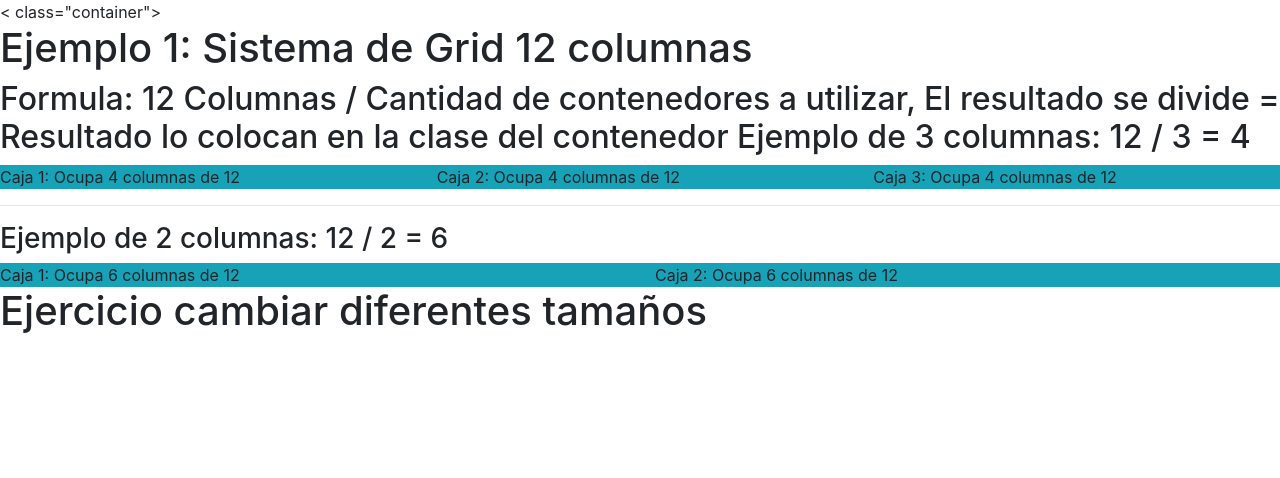
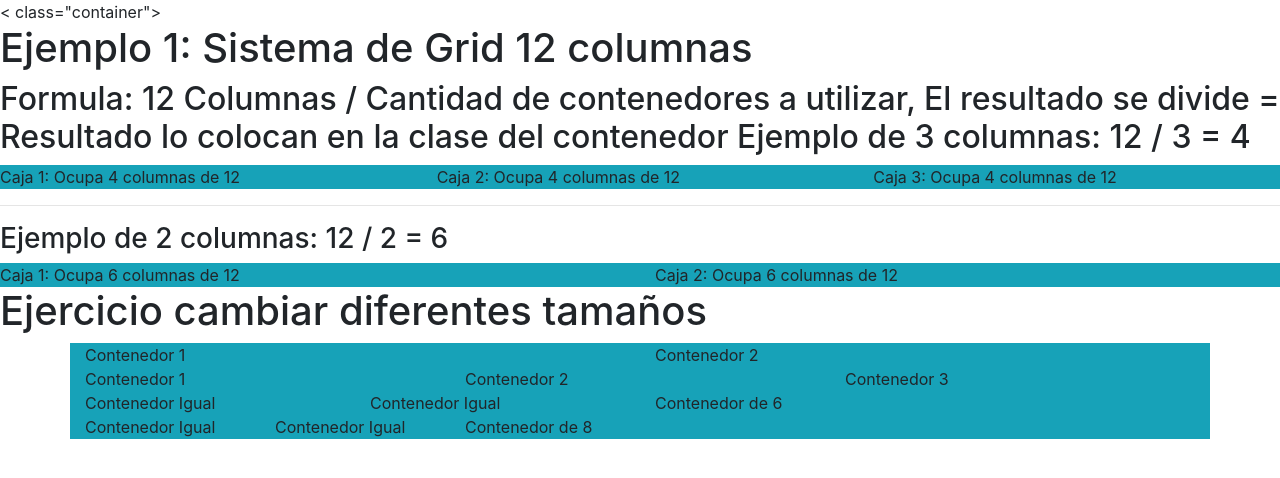
Before and after one commit to MIALIS123/EjemplosGridANDFlex, a plain HTML site: page BootstrapEjemplo1/index.html in a window 1280 px wide. Drawn offline with nearby package versions, Linux system fonts and the light colour scheme.

Commit message:
FEAT-Resolucion del ejercicio1

```diff
--- a/BootstrapEjemplo1/index.html
+++ b/BootstrapEjemplo1/index.html
@@ -42,18 +42,26 @@
         <div class="container">
 
             <div class="row"> <!-- Columnas a Filas  -->
-
+                <div class="col-lg-6 bg-info">Contenedor 1</div>
+                <div class="col-lg-6 bg-info">Contenedor 2</div>
             </div>
 
             <div class="row">
-
+                <div class="col-lg-4 bg-info">Contenedor 1</div>
+                <div class="col-lg-4 bg-info">Contenedor 2</div>
+                <div class="col-lg-4 bg-info">Contenedor 3</div>
             </div>
 
             <div class="row">
-
+                <div class="col-lg-3 bg-info">Contenedor Igual</div>
+                <div class="col-lg-3 bg-info">Contenedor Igual</div>
+                <div class="col-lg-6 bg-info">Contenedor de 6</div>
             </div>
 
             <div class="row">
+                <div class="col-lg-2 bg-info">Contenedor Igual</div>
+                <div class="col-lg-2 bg-info">Contenedor Igual</div>
+                <div class="col-lg-8 bg-info">Contenedor de 8</div>
 
             </div>
 
@@ -62,7 +70,7 @@
 
         </div>
 
-
+        <script src="/BootstrapEjemplo1/main.js"></script>
         <!-- Optional JavaScript -->
         <!-- jQuery first, then Popper.js, then Bootstrap JS -->
         <script src="https://code.jquery.com/jquery-3.3.1.slim.min.js"
--- /dev/null
+++ b/BootstrapEjemplo1/main.js
@@ -0,0 +1 @@
+//
```
